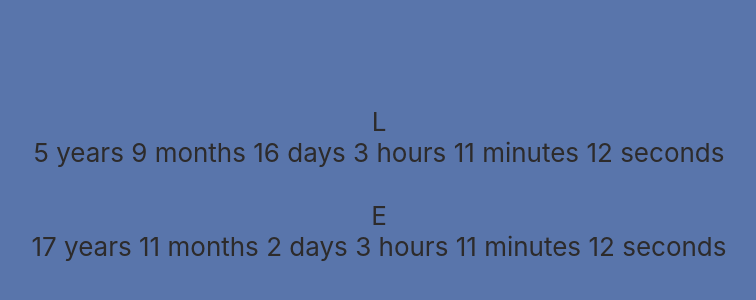
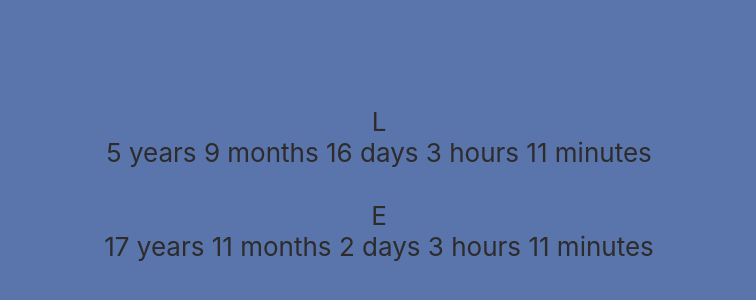
Before and after one commit to felisep/freedom, a React (Create React App) app: page / in a window 1280 px wide. Shown: the part 200-500 px from the top of the page, without its empty margins (261-1017 px from the left). Built offline with nearby package versions, Linux system fonts and the light colour scheme.

Commit message:
removed seconds

```diff
--- a/src/components/Countdown.tsx
+++ b/src/components/Countdown.tsx
@@ -27,8 +27,7 @@ export default function Countdown({ birthDate }: CountdownProps) {
 	return (
 		<div>
 			{duration.years} years {duration.months} months {duration.days} days{" "}
-			{duration.hours} hours {duration.minutes} minutes {duration.seconds}{" "}
-			seconds
+			{duration.hours} hours {duration.minutes} minutes
 		</div>
 	);
 }
```
